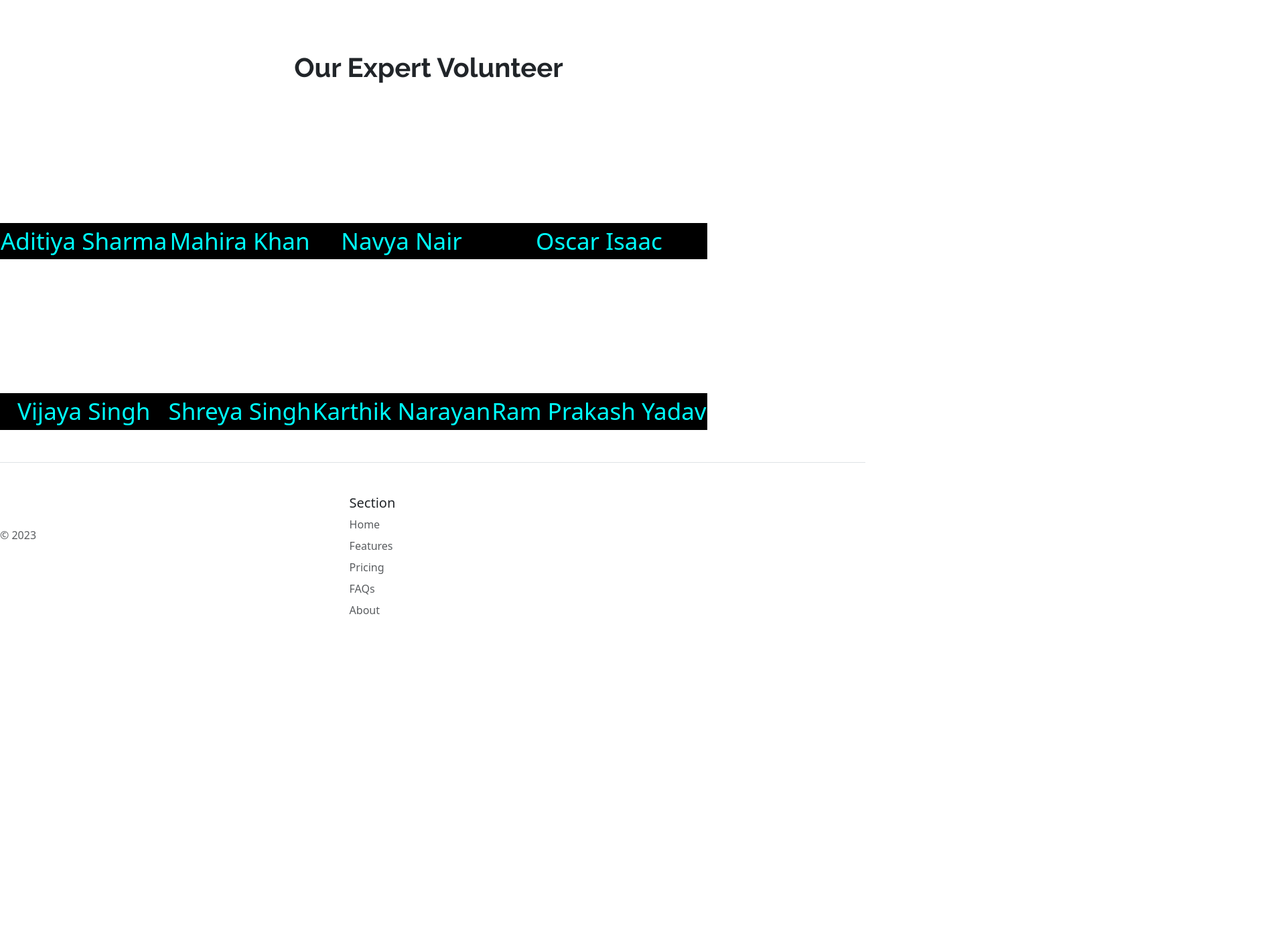
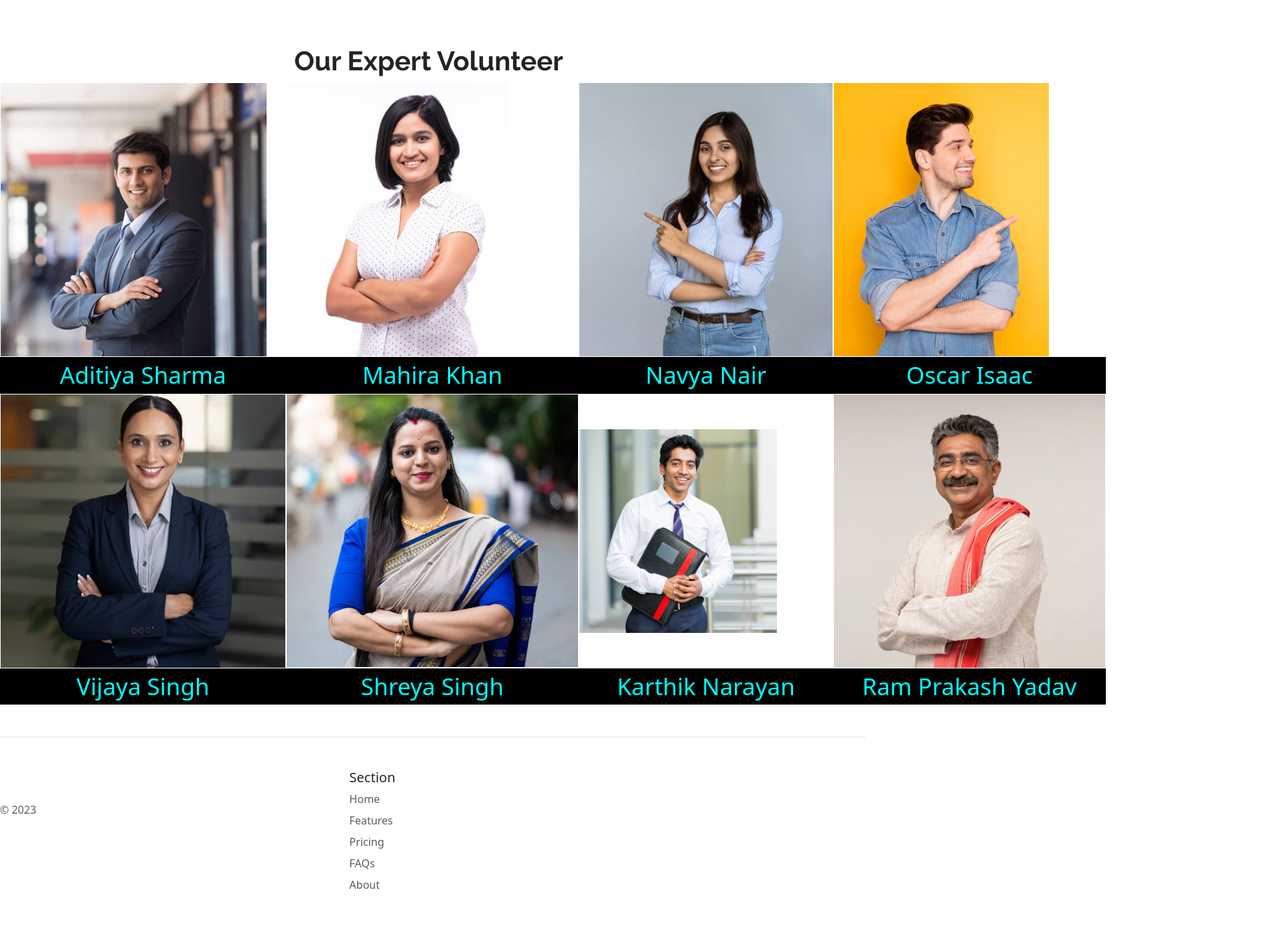
Before and after one commit to Iaryanyadav/HackBattle, a plain HTML site: page volunteer.html in a window 1280 px wide. Shown: the part 665-2073 px from the top of the page at 67% size, 1920 px wide, since content can reach past the window. Before the commit the page ends 1708 px from the top, so only its background shows below. Drawn offline with nearby package versions, Linux system fonts and the light colour scheme.

Commit message:
Update volunteer.html
photo link updated

```diff
--- a/volunteer.html
+++ b/volunteer.html
@@ -17,7 +17,7 @@
 
     <nav class="navbar navbar-expand-lg bg-body-tertiary">
         <div class="container-fluid">
-          <a class="navbar-brand" href="#" style="font-size:80px"><img src="./ASSESSTS/logo.jpg" alt="Oasis brand icon"  height="100px" >OASIS</a>
+          <a class="navbar-brand" href="#" style="font-size:80px"><img src="./logo.jpg" alt="Oasis brand icon"  height="100px" >OASIS</a>
           <button class="navbar-toggler" type="button" data-bs-toggle="collapse" data-bs-target="#navbarSupportedContent"
             aria-controls="navbarSupportedContent" aria-expanded="false" aria-label="Toggle navigation">
             <span class="navbar-toggler-icon"></span>
@@ -62,17 +62,17 @@
       <table>
           <tr class="vip">
               <td>
-                  <img src="./ASSESSTS/photo1.png" alt="" />
+                  <img src="./photo1.png" alt="" />
 
               </td>
               <td>
-                  <img src="./ASSESSTS/photo2.png" alt="" />
+                  <img src="./photo2.png" alt="" />
               </td>
               <td>
-                  <img src="./ASSESSTS/photo3.png" alt="" />
+                  <img src="./photo3.png" alt="" />
               </td>
               <td>
-                  <img src="./ASSESSTS/photo4.png" alt=""/>
+                  <img src="./photo4.png" alt=""/>
               </td>
           </tr>
           <tr class="vip1">
@@ -91,16 +91,16 @@
           </tr>
           <tr  class="vip">
               <td>
-                  <img src="./ASSESSTS/photo5.png" alt=""/>
+                  <img src="./photo5.png" alt=""/>
               </td>
               <td>
-                  <img src="./ASSESSTS/photo6.png" alt=""/>
+                  <img src="./photo6.png" alt=""/>
               </td>
               <td>
-                  <img src="./ASSESSTS/photo7.png" alt="" />
+                  <img src="./photo7.png" alt="" />
               </td>
               <td>
-                  <img src="./ASSESSTS/photo8.png" alt="" />
+                  <img src="./photo8.png" alt="" />
 
               </td>
           </tr>
```
